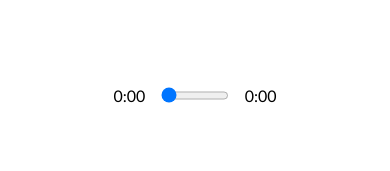
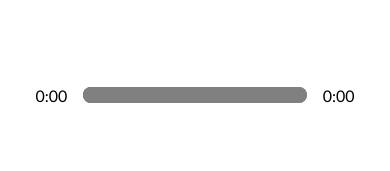
Before and after one commit to edwinvelaz/Music-Player, a React (Create React App) app: page / in a window 390 px wide. Shown: the part 521-692 px from the top of the page. Built offline with nearby package versions, Linux system fonts and the light colour scheme.

Commit message:
Mobile-Friendly

```diff
--- a/src/App.js
+++ b/src/App.js
@@ -7,7 +7,7 @@ import Nav from './Components/Nav';
 //Styles
 import './styles/app.scss';
 //Import Data
-import data from './util';
+import data from './data';
 
 
 function App() {
@@ -18,28 +18,41 @@ function App() {
   const [isPlaying, setIsPlaying] = useState(false);
   const [songInfo, setSongInfo] = useState({
     currentTime: 0,
-    duration: 0
+    duration: 0,
+    animationPercentage: 0
   })
   const [libraryStatus, setLibraryStatus] = useState(false);
 
   //Handlers
+  const songEndHandler = async () => {
+    let currentIndex = songs.findIndex((song) => song.id === currentSong.id);
+    await setCurrentSong(songs[(currentIndex + 1) % songs.length]);
+    if (isPlaying) audioRef.current.play();
+  }
 
   //Time updater
   const timeUpdateHandler = (e) => {
     const current = e.target.currentTime;
-    const duration = e.target.duration
-    setSongInfo({ ...songInfo, currentTime: current, duration })
+    const duration = e.target.duration;
+    //Calculate percentage
+    const roundedCurrent = Math.round(current);
+    const roundedDuration = Math.round(duration);
+    const animation = Math.round((roundedCurrent / roundedDuration) * 100)
+    setSongInfo({ ...songInfo, currentTime: current, duration, animationPercentage: animation })
 }
   return (
-    <div className="App">
+    <div className={`App ${libraryStatus ? "library-active" : ""}`}>
       <Nav libraryStatus={libraryStatus} setLibraryStatus={setLibraryStatus}/>
       <Song currentSong={currentSong}/>
       <Player
+        setSongs={setSongs}
+        songs={songs}
         songInfo={songInfo}
         setSongInfo={setSongInfo}
         audioRef={audioRef}
         isPlaying={isPlaying}
         setIsPlaying={setIsPlaying}
+        setCurrentSong={setCurrentSong}
         currentSong={currentSong}
       />
       <Library
@@ -59,7 +72,10 @@ function App() {
         //In order to access html tag outside use ref
         ref={audioRef}
         //State's audio
-          src={currentSong.audio}>
+        src={currentSong.audio}
+        //Skip song
+        onEnded={songEndHandler}
+      >
       </audio>
     </div>
   );
--- a/src/Components/Library.js
+++ b/src/Components/Library.js
@@ -1,4 +1,3 @@
-import { library } from '@fortawesome/fontawesome-svg-core';
 import React from 'react';
 import LibrarySong from './LibrarySong';
 
--- a/src/Components/LibrarySong.js
+++ b/src/Components/LibrarySong.js
@@ -1,11 +1,12 @@
 import React from 'react';
+
 
 const LibrarySong = ({ song, setCurrentSong, songs, id, audioRef, isPlaying, setIsPlaying, setSongs }) => {
     //Handlers
 
     //Selecting song by id
-    const songSelectHandler = () => {
-        setCurrentSong(song)
+    const songSelectHandler = async () => {
+        await setCurrentSong(song)
         //Add active state
         const newSongs = songs.map((song) => {
             if (song.id === id) {
@@ -21,19 +22,11 @@ const LibrarySong = ({ song, setCurrentSong, songs, id, audioRef, isPlaying, set
             }
         })
         setSongs(newSongs)
-        //check if song is playing
-        const playPromise = audioRef.current.play();
         if (isPlaying) {
-            if (playPromise !== undefined) {
-                playPromise.then((audio) => {
-                    audioRef.current.play();
-                })
-            }
+            audioRef.current.play();
         } else {
-            setIsPlaying(!isPlaying)
-            playPromise.then((audio) => {
-                audioRef.current.play();
-            })
+            setIsPlaying(!isPlaying);
+            audioRef.current.play();
         }
     }
 
--- a/src/Components/Player.js
+++ b/src/Components/Player.js
@@ -1,12 +1,29 @@
-import React from 'react';
+import React, { useEffect } from 'react';
 import { FontAwesomeIcon } from '@fortawesome/react-fontawesome';
 import { faPlay, faAngleLeft, faAngleRight, faPause } from '@fortawesome/free-solid-svg-icons';
 
-const Player = ({ currentSong, isPlaying, setIsPlaying, audioRef, setSongInfo, songInfo }) => {
+
+const Player = ({ setCurrentSong, currentSong, isPlaying, setIsPlaying, audioRef, setSongInfo, songInfo, songs, setSongs}) => {
     //Refs
 
+    //UseEffect
+    useEffect (() => {
+        const newSongs = songs.map((song) => {
+            if (song.id === currentSong.id) {
+                return {
+                    ...song,
+                    active: true
+                }
+            } else {
+                return {
+                    ...song,
+                    active: false
+                }
+            }
+        })
+        setSongs(newSongs)
+    }, [currentSong])
     //Handlers
-
     //Pause and Play
     const playSongHandler = () => {
         if (isPlaying) {
@@ -31,13 +48,45 @@ const Player = ({ currentSong, isPlaying, setIsPlaying, audioRef, setSongInfo, s
         setSongInfo({...songInfo, currentTime: e.target.value})
     }
 
+    const skipTrackHandler = async (direction) => {
+        let currentIndex = songs.findIndex((song) => song.id === currentSong.id);
+        if (direction === 'skip-forward') {
+            await setCurrentSong(songs[(currentIndex + 1) % songs.length])
+        }
+        if (direction === 'skip-back') {
+            if ((currentIndex - 1) % songs.length === -1) {
+                await setCurrentSong(songs[songs.length - 1])
+                if (isPlaying) {
+                    audioRef.current.play();
+                } else {
+                    setIsPlaying(!isPlaying);
+                    audioRef.current.play();
+                }
+                return;
+            }
+            await setCurrentSong(songs[(currentIndex - 1) % songs.length])
+        }
+        if (isPlaying) {
+            audioRef.current.play();
+        } else {
+            setIsPlaying(!isPlaying);
+            audioRef.current.play();
+        }
+    }
+
     //State
 
+
+    //Styles
+    const trackAnim = {
+        transform: `translateX(${songInfo.animationPercentage}%)`
+    }
 
     return (
         <div className='player'>
             <div className='time-control'>
                 <p>{getTime(songInfo.currentTime)}</p>
+                <div style={{background: `linear-gradient(to right, ${currentSong.color[0]}, ${currentSong.color[1]} )`}} className='track'>
                     <input
                         //Slider to be changed
                         onChange={dragHandler}
@@ -49,10 +98,14 @@ const Player = ({ currentSong, isPlaying, setIsPlaying, audioRef, setSongInfo, s
                         value={songInfo.currentTime}
                         type='range'
                     />
+                    <div style={trackAnim} className='animate-track'></div>
+                </div>
                 <p>{getTime(songInfo.duration || 0)}</p>
             </div>
             <div className='play-control'>
-                <FontAwesomeIcon className='skip-back'
+                <FontAwesomeIcon
+                    className='skip-back'
+                    onClick={() => skipTrackHandler('skip-back')}
                     size='2x'
                     icon={faAngleLeft}
                 />
@@ -64,6 +117,7 @@ const Player = ({ currentSong, isPlaying, setIsPlaying, audioRef, setSongInfo, s
                 />
                 <FontAwesomeIcon
                     className='skip-forward'
+                    onClick={() => skipTrackHandler('skip-forward')}
                     size='2x'
                     icon={faAngleRight}
                 />
--- a/src/styles/_library.scss
+++ b/src/styles/_library.scss
@@ -2,7 +2,7 @@
   position: fixed;
   top: 0;
   left: 0;
-  width: 20rem;
+  width: 30%;
   height: 100%;
   background: white;
   box-shadow: 2px 2px 50px rgb(202, 200, 200);
@@ -23,6 +23,7 @@
   display: flex;
   align-items: center;
   padding: 1rem 2rem 1rem 2rem;
+  transition: background 0.5 ease;
   &:hover {
     background: rgb(75, 137, 156);
   }
@@ -65,3 +66,9 @@
   transform: translateX(0%);
   opacity: 1;
 }
+
+@media screen and (max-width: 768px) {
+  .library {
+    width: 100%;
+  }
+}
--- a/src/styles/_nav.scss
+++ b/src/styles/_nav.scss
@@ -14,3 +14,11 @@ nav {
     }
   }
 }
+
+@media screen and (max-width: 768px) {
+  nav {
+    button {
+      z-index: 10;
+    }
+  }
+}
--- a/src/styles/_player.scss
+++ b/src/styles/_player.scss
@@ -9,9 +9,12 @@
 .time-control {
   width: 50%;
   display: flex;
+  align-items: center;
   input {
     width: 100%;
-    padding: 1rem 0rem;
+    -webkit-appearance: none;
+    background: transparent;
+    cursor: pointer;
   }
   p {
     padding: 1rem;
@@ -28,3 +31,42 @@
     cursor: pointer;
   }
 }
+
+input[type="range"]:focus {
+  outline: none;
+}
+
+input[type="range"]::-webkit-slider-thumb {
+  appearance: none;
+  height: 16px;
+  width: 16px;
+}
+
+.track {
+  background: lightblue;
+  width: 100%;
+  height: 1rem;
+  position: relative;
+  border-radius: 1rem;
+  overflow: hidden;
+}
+
+.animate-track {
+  background: gray;
+  width: 100%;
+  height: 1rem;
+  position: absolute;
+  top: 0;
+  left: 0;
+  transform: translateX(0%);
+  pointer-events: none;
+}
+
+@media screen and (max-width: 768px) {
+  .time-control {
+    width: 90%;
+  }
+  .play-control {
+    width: 60%;
+  }
+}
--- a/src/styles/_song.scss
+++ b/src/styles/_song.scss
@@ -15,3 +15,11 @@
     font-size: 1rem;
   }
 }
+
+@media screen and (max-width: 768px) {
+  .song-container {
+    img {
+      width: 60%;
+    }
+  }
+}
--- a/src/styles/app.scss
+++ b/src/styles/app.scss
@@ -20,6 +20,14 @@ h4 {
   color: rgb(100, 100, 100);
 }
 
+.App {
+  transition: all 0.5s ease;
+}
+
+.library-active {
+  margin-left: 15%;
+}
+
 @import "./song";
 @import "./player";
 @import "./library";
```
Also changed, not shown: src/data.js (renamed from src/util.js). Lines whose indentation alone changed are shown as unchanged.
